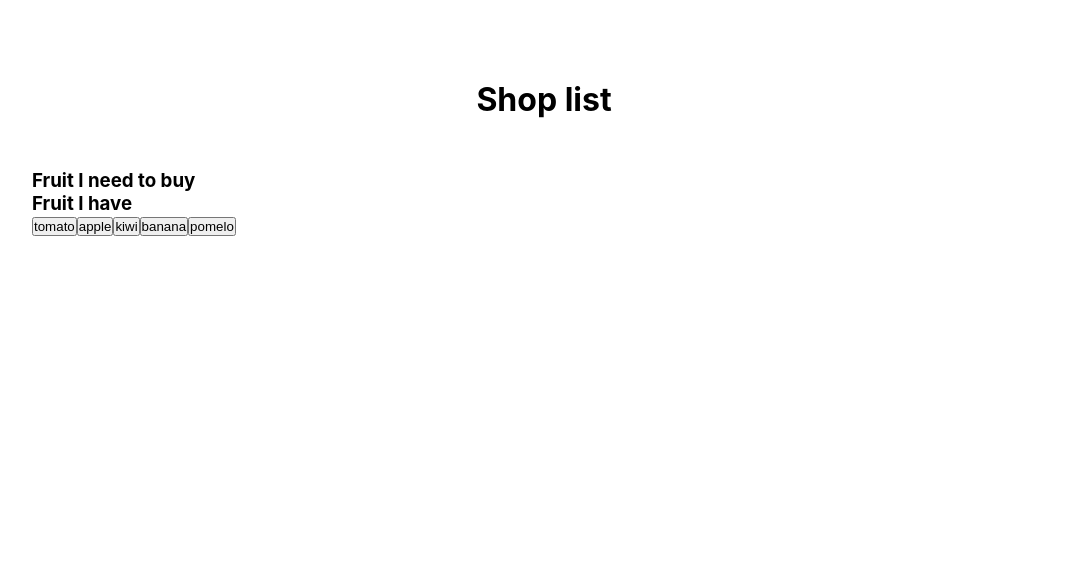
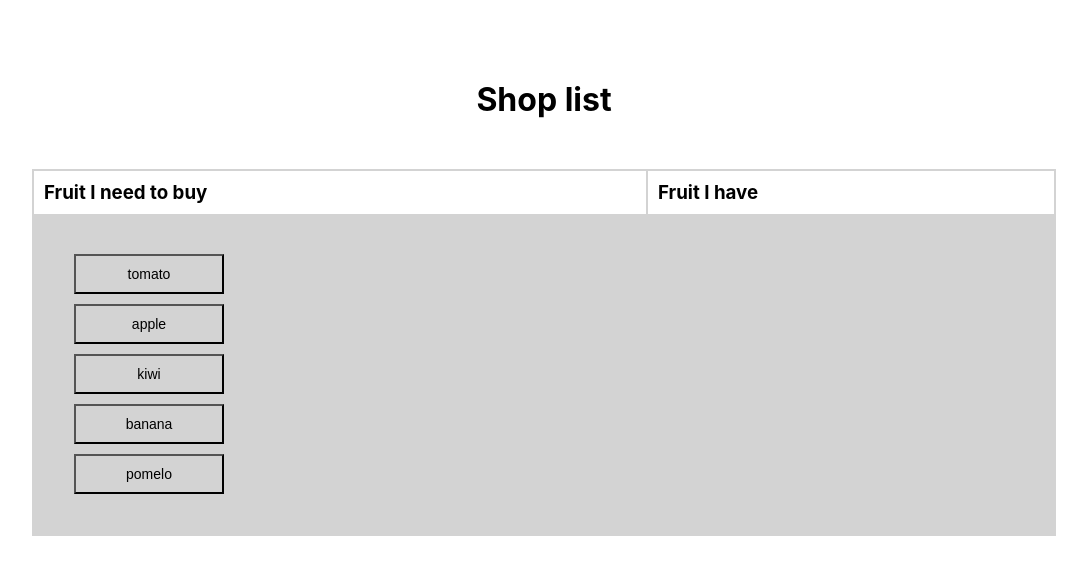
Before and after one commit to NorGoz/shopList, a React (Create React App) app: page / in a window 1280 px wide. Shown: the top 574 px of the page, without its empty margins (96-1183 px from the left). Built offline with nearby package versions, Linux system fonts and the light colour scheme.

Commit message:
Add styles

```diff
--- a/package.json
+++ b/package.json
@@ -39,5 +39,8 @@
       "last 1 firefox version",
       "last 1 safari version"
     ]
+  },
+  "devDependencies": {
+    "prettier": "2.8.0"
   }
 }
--- /dev/null
+++ b/src/components/ProductsList/ProductList.css
@@ -0,0 +1,41 @@
+.productslist__wrapper{
+    border: 2px solid lightgray;
+    display: flex;
+    flex-direction: column;
+}
+.productslist__title__wrapper{
+    display: flex;
+}
+.productslist__title{
+    flex-basis: 60%;
+    padding: 10px;
+}
+.left__Border{
+    flex-basis: 40%;
+    height: 100%;
+    border-left: 2px solid lightgray;
+}
+.productlist__content{
+    padding: 20px;
+    background-color: lightgray;
+    min-height: 40vh;
+    display: flex;
+}
+.productlist__want{
+    flex-basis: 60%;
+}
+.productlist__have{
+    flex-basis: 40%;
+}
+.product__btn{
+    background-color: transparent;
+    font-size: 14px;
+    width: 150px;
+    padding: 10px 5px;
+    margin: 5px 20px;
+}
+.productlist__flex{
+    display: flex;
+    flex-direction: column;
+    justify-content: center;
+}
--- a/src/components/ProductsList/ProductsListComponent.tsx
+++ b/src/components/ProductsList/ProductsListComponent.tsx
@@ -1,5 +1,7 @@
 import React, { FC, useState } from "react";
 import { Product } from "./interface";
+
+import "./ProductList.css";
 
 interface Props {
   products: Product[];
@@ -27,16 +29,17 @@ export const ProductsListComponent: FC<Props> = ({ products }) => {
         <h3 className="productslist__title" role="wantTitle">
           Fruit I need to buy
         </h3>
-        <h3 className="productslist__title" role="haveTitle">
+        <h3 className="productslist__title left__Border" role="haveTitle">
           Fruit I have
         </h3>
       </div>
       <div className="productlist__content">
-        <div className="productlist__want">
+        <div className="productlist__want productlist__flex">
           {data
             .filter((item) => !item.have)
             .map((item) => (
               <button
+                className="product__btn"
                 onClick={() => toggleHaveProduct(item.id)}
                 key={item.id}
                 role={item.have ? "haveProduct" : "wantProduct"}
@@ -45,11 +48,12 @@ export const ProductsListComponent: FC<Props> = ({ products }) => {
               </button>
             ))}
         </div>
-        <div className="productlist__have">
+        <div className="productlist__have productlist__flex">
           {data
             .filter((item) => item.have)
             .map((item) => (
               <button
+                className="product__btn"
                 onClick={() => toggleHaveProduct(item.id)}
                 key={item.id}
                 role={item.have ? "haveProduct" : "wantProduct"}
```
Also changed, not shown: 1 other file (tests, documents, lock files or other folders).
